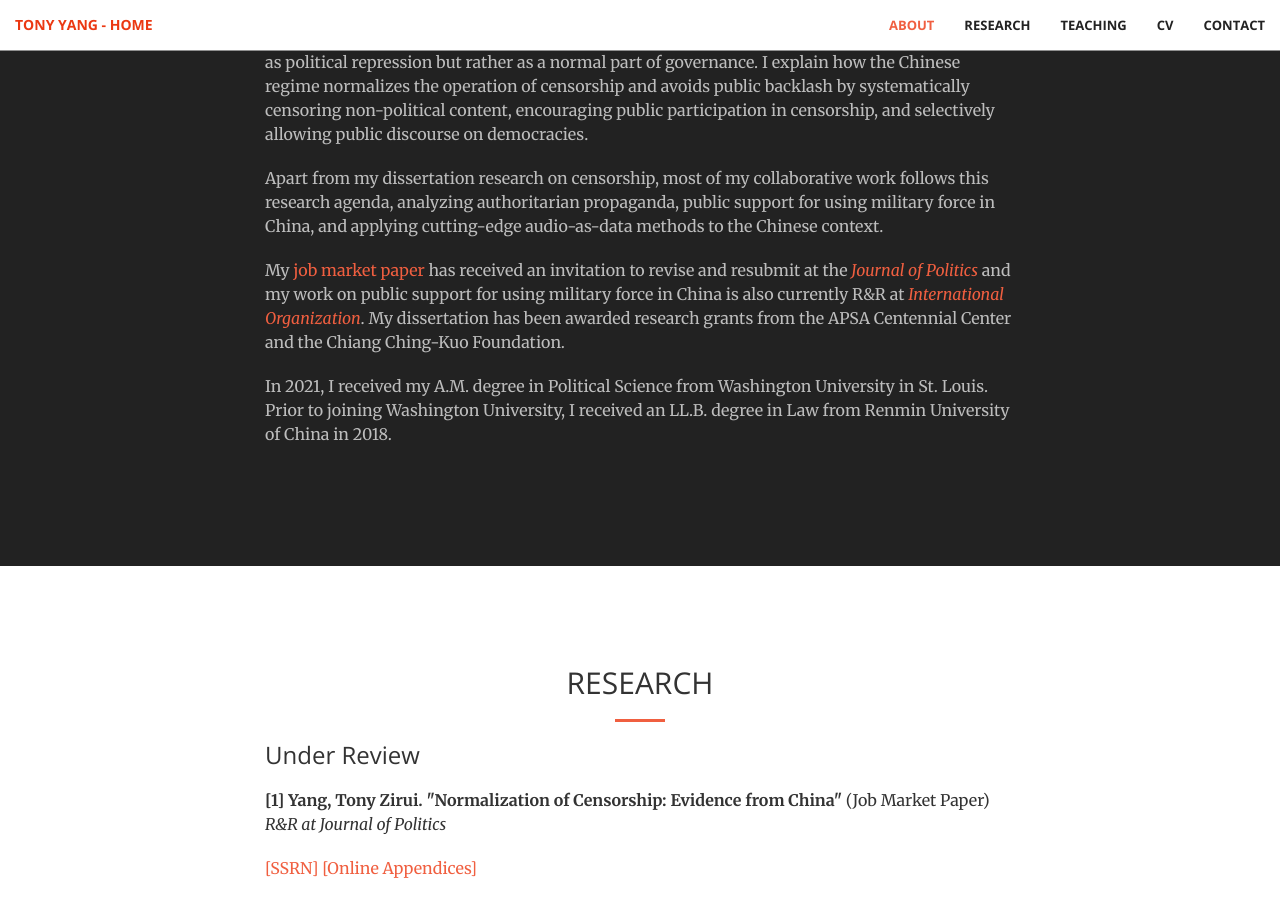
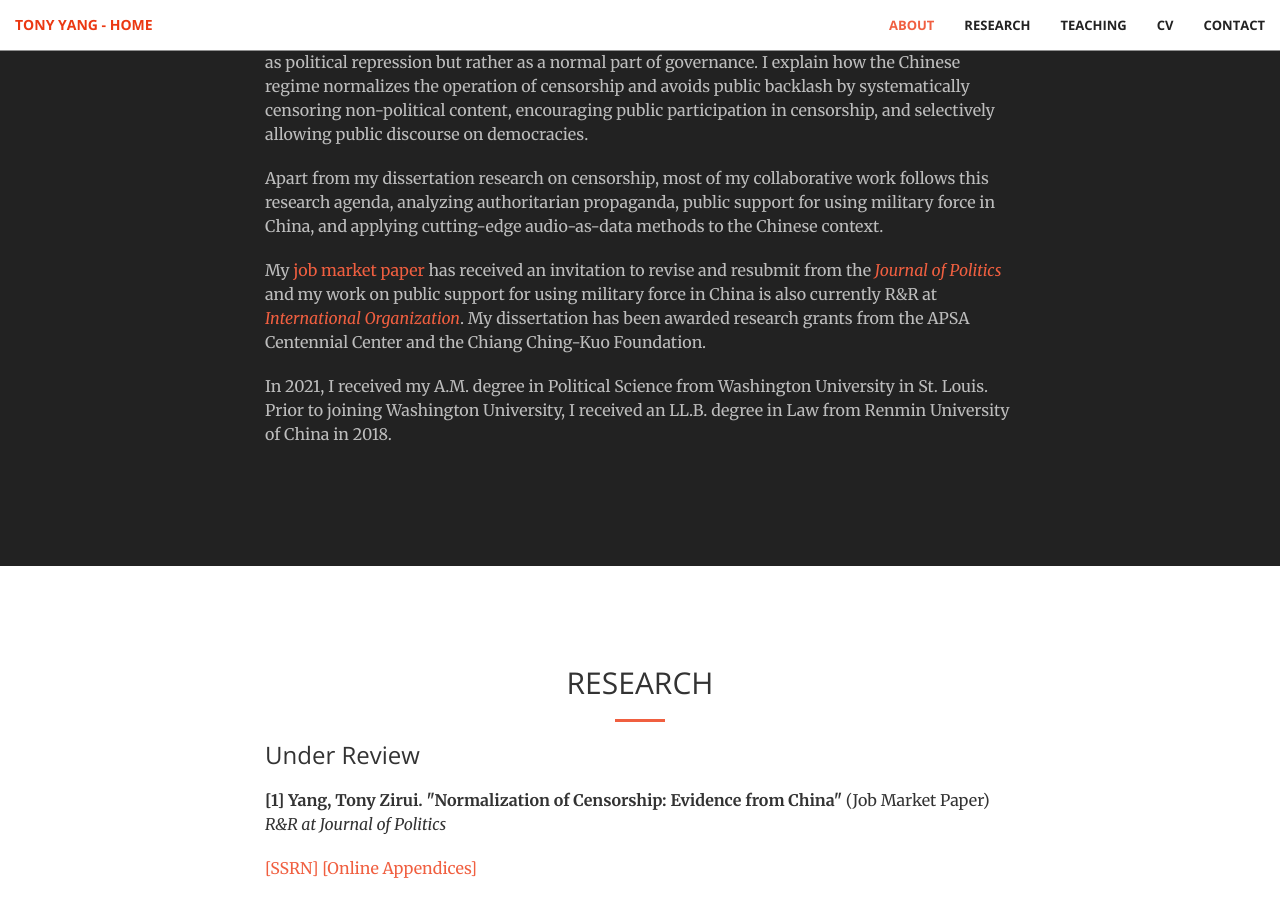
Before and after one commit to tonyhsfz/website, a Jekyll site: the page built from index.html, in a window 1280 px wide and 900 px high, scrolled down 1526 px. Built offline with Jekyll 4.4.1, drawn with Linux system fonts in a browser that asks for light colours.

Commit message:
Update Bio.html

```diff
--- a/_includes/Bio.html
+++ b/_includes/Bio.html
@@ -17,7 +17,7 @@
                     My core argument is that authoritarian regimes manage to change public perception of censorship such that the public does not view it as political repression but rather as a normal part of governance.
                     I explain how the Chinese regime normalizes the operation of censorship and avoids public backlash by systematically censoring non-political content, encouraging public participation in censorship, and selectively allowing public discourse on democracies.</p>
                  <p class="text-faded">Apart from my dissertation research on censorship, most of my collaborative work follows this research agenda, analyzing authoritarian propaganda, public support for using military force in China, and applying cutting-edge audio-as-data methods to the Chinese context.</p>
-                 <p class="text-faded">My <a href="https://papers.ssrn.com/sol3/papers.cfm?abstract_id=3835217">job market paper</a> has received an invitation to revise and resubmit at the <a href="https://www.journals.uchicago.edu/toc/jop/current"><i>Journal of Politics</i></a>
+                 <p class="text-faded">My <a href="https://papers.ssrn.com/sol3/papers.cfm?abstract_id=3835217">job market paper</a> has received an invitation to revise and resubmit from the <a href="https://www.journals.uchicago.edu/toc/jop/current"><i>Journal of Politics</i></a>
                      and my work on public support for using military force in China is also currently R&R at <a href="https://www.cambridge.org/core/journals/international-organization"><i>International Organization</i></a>.
                      My dissertation has been awarded research grants from the APSA Centennial Center and the Chiang Ching-Kuo Foundation.</p>
                 <p class="text-faded">In 2021, I received my A.M. degree in Political Science from Washington University in St. Louis. Prior to joining Washington University, I received an LL.B. degree in Law from Renmin University of China in 2018.</p>
```
